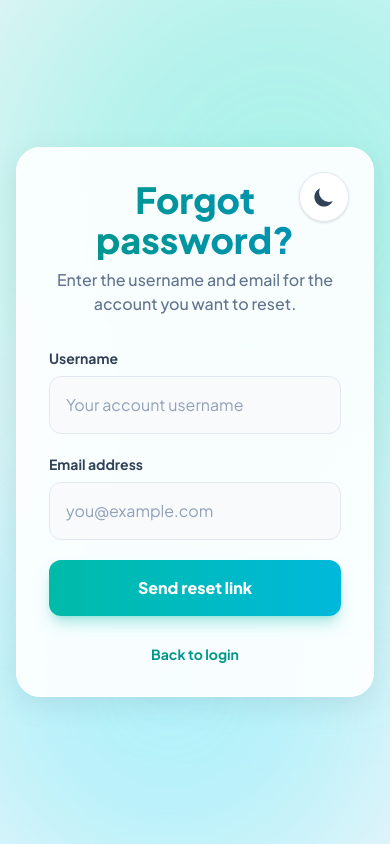
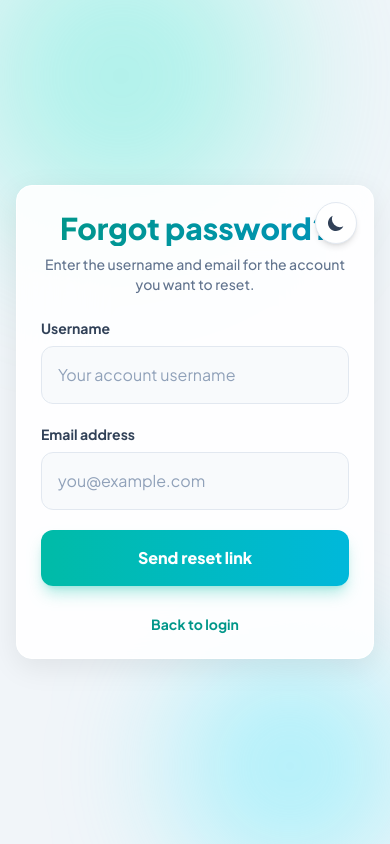
Before and after one commit to gayanviduranga95/smartquiz-frontend, a React (Vite) app: page /forgot-password in a window 390 px wide. Built offline with nearby package versions, Linux system fonts and the light colour scheme; no server answers.

Commit message:
Optimize responsive design for mobile, tablet, and desktop across auth and dashboard pages

```diff
--- a/src/components/AuthLayout.jsx
+++ b/src/components/AuthLayout.jsx
@@ -7,16 +7,16 @@ export function AuthShell({ title, subtitle, children, isDarkMode = false, maxWi
   const titleGradient = isDarkMode ? 'from-teal-400 to-cyan-400' : 'from-teal-600 to-cyan-600';
 
   return (
-    <main className={`min-h-screen flex items-center justify-center p-4 relative overflow-hidden transition-colors duration-500 ${themeBg}`}>
-      {/* Background Glows */}
-      <div className={`absolute top-[-15%] left-[-10%] w-[40rem] h-[40rem] rounded-full blur-[120px] pointer-events-none transition-colors duration-1000 ${isDarkMode ? 'bg-teal-600/20' : 'bg-teal-300/40'}`} />
-      <div className={`absolute bottom-[-10%] right-[-5%] w-[30rem] h-[30rem] rounded-full blur-[100px] pointer-events-none transition-colors duration-1000 ${isDarkMode ? 'bg-cyan-600/10' : 'bg-cyan-300/40'}`} />
+    <main className={`min-h-screen flex items-center justify-center p-4 sm:p-6 lg:p-8 relative overflow-x-hidden transition-colors duration-500 ${themeBg}`}>
+      {/* Background Glows - Smaller on mobile */}
+      <div className={`absolute top-[-10%] left-[-10%] w-[20rem] sm:w-[40rem] h-[20rem] sm:h-[40rem] rounded-full blur-[80px] sm:blur-[120px] pointer-events-none transition-colors duration-1000 ${isDarkMode ? 'bg-teal-600/20' : 'bg-teal-300/40'}`} />
+      <div className={`absolute bottom-[-5%] right-[-5%] w-[15rem] sm:w-[30rem] h-[15rem] sm:h-[30rem] rounded-full blur-[60px] sm:blur-[100px] pointer-events-none transition-colors duration-1000 ${isDarkMode ? 'bg-cyan-600/10' : 'bg-cyan-300/40'}`} />
 
-      <section className={`backdrop-blur-2xl p-8 sm:p-10 rounded-3xl w-full ${maxWidth} border z-10 relative transition-all duration-500 ${cardBg}`}>
-        <h1 className={`text-4xl font-black text-center text-transparent bg-clip-text bg-gradient-to-r mb-2 ${titleGradient}`}>
+      <section className={`backdrop-blur-2xl p-6 sm:p-10 rounded-2xl sm:rounded-3xl w-full ${maxWidth} border z-10 relative transition-all duration-500 ${cardBg} my-8`}>
+        <h1 className={`text-3xl sm:text-4xl font-black text-center text-transparent bg-clip-text bg-gradient-to-r mb-2 ${titleGradient}`}>
           {title}
         </h1>
-        <p className={`text-center mb-8 font-medium ${textSecondary}`}>{subtitle}</p>
+        <p className={`text-center mb-6 sm:mb-8 text-sm sm:text-base font-medium ${textSecondary}`}>{subtitle}</p>
         {children}
       </section>
     </main>
@@ -45,13 +45,13 @@ export function ThemeToggle({ isDarkMode, toggleTheme }) {
   return (
     <button
       onClick={toggleTheme}
-      className={`absolute top-6 right-6 p-3 rounded-full backdrop-blur-md border transition-all z-20 ${isDarkMode ? 'bg-white/10 border-white/20 hover:bg-white/20 text-yellow-300' : 'bg-white border-slate-200 hover:bg-slate-50 text-slate-700 shadow-sm'}`}
+      className={`fixed top-4 right-4 sm:top-6 sm:right-6 p-2.5 sm:p-3 rounded-full backdrop-blur-md border transition-all z-50 ${isDarkMode ? 'bg-white/10 border-white/20 hover:bg-white/20 text-yellow-300' : 'bg-white border-slate-200 hover:bg-slate-50 text-slate-700 shadow-md'}`}
       title="Toggle Theme"
     >
       {isDarkMode ? (
-        <svg className="w-6 h-6" fill="currentColor" viewBox="0 0 20 20"><path d="M10 2a1 1 0 011 1v1a1 1 0 11-2 0V3a1 1 0 011-1zm4 8a4 4 0 11-8 0 4 4 0 018 0zm-.464 4.95l.707.707a1 1 0 001.414-1.414l-.707-.707a1 1 0 00-1.414 1.414zm2.12-10.607a1 1 0 010 1.414l-.706.707a1 1 0 11-1.414-1.414l.707-.707a1 1 0 011.414 0zM17 11a1 1 0 100-2h-1a1 1 0 100 2h1zm-7 4a1 1 0 011 1v1a1 1 0 11-2 0v-1a1 1 0 011-1zM5.05 6.464A1 1 0 106.465 5.05l-.708-.707a1 1 0 00-1.414 1.414l.707.707zm1.414 8.486l-.707.707a1 1 0 01-1.414-1.414l.707-.707a1 1 0 011.414 1.414zM4 11a1 1 0 100-2H3a1 1 0 000 2h1z"/></svg>
+        <svg className="w-5 h-5 sm:w-6 sm:h-6" fill="currentColor" viewBox="0 0 20 20"><path d="M10 2a1 1 0 011 1v1a1 1 0 11-2 0V3a1 1 0 011-1zm4 8a4 4 0 11-8 0 4 4 0 018 0zm-.464 4.95l.707.707a1 1 0 001.414-1.414l-.707-.707a1 1 0 00-1.414 1.414zm2.12-10.607a1 1 0 010 1.414l-.706.707a1 1 0 11-1.414-1.414l.707-.707a1 1 0 011.414 0zM17 11a1 1 0 100-2h-1a1 1 0 100 2h1zm-7 4a1 1 0 011 1v1a1 1 0 11-2 0v-1a1 1 0 011-1zM5.05 6.464A1 1 0 106.465 5.05l-.708-.707a1 1 0 00-1.414 1.414l.707.707zm1.414 8.486l-.707.707a1 1 0 01-1.414-1.414l.707-.707a1 1 0 011.414 1.414zM4 11a1 1 0 100-2H3a1 1 0 000 2h1z"/></svg>
       ) : (
-        <svg className="w-6 h-6" fill="currentColor" viewBox="0 0 20 20"><path d="M17.293 13.293A8 8 0 016.707 2.707a8.001 8.001 0 1010.586 10.586z"/></svg>
+        <svg className="w-5 h-5 sm:w-6 sm:h-6" fill="currentColor" viewBox="0 0 20 20"><path d="M17.293 13.293A8 8 0 016.707 2.707a8.001 8.001 0 1010.586 10.586z"/></svg>
       )}
     </button>
   );
--- a/src/pages/Login.jsx
+++ b/src/pages/Login.jsx
@@ -180,7 +180,7 @@ export default function Login() {
         {/* --- ONLY SHOW ROLE TOGGLE DURING REGISTRATION --- */}
         {!isLogin && (
           <div className="animate-in fade-in slide-in-from-top-2 duration-300">
-            <div className={`flex p-1 rounded-xl mb-6 border transition-colors ${toggleBg}`}>
+            <div className={`flex flex-col sm:flex-row p-1 rounded-xl mb-6 border transition-colors ${toggleBg}`}>
               <button
                 type="button"
                 onClick={() => setRole('student')}
--- a/src/pages/StudentDashboard.jsx
+++ b/src/pages/StudentDashboard.jsx
@@ -682,7 +682,7 @@ export default function StudentDashboard() {
         ) : (
           <div className="max-w-7xl mx-auto">
             {/* DASHBOARD HERO SECTION */}
-            <div className={`rounded-3xl p-8 md:p-12 mb-12 border relative overflow-hidden ${isDarkMode ? 'bg-gradient-to-br from-teal-900/30 via-cyan-900/20 to-slate-900/40 border-teal-500/20 shadow-[0_0_50px_rgba(20,184,166,0.15)]' : 'bg-gradient-to-br from-teal-50 via-cyan-50 to-white border-teal-200 shadow-2xl'}`}>
+            <div className={`rounded-2xl sm:rounded-3xl p-6 sm:p-8 md:p-12 mb-12 border relative overflow-hidden ${isDarkMode ? 'bg-gradient-to-br from-teal-900/30 via-cyan-900/20 to-slate-900/40 border-teal-500/20 shadow-[0_0_50px_rgba(20,184,166,0.15)]' : 'bg-gradient-to-br from-teal-50 via-cyan-50 to-white border-teal-200 shadow-2xl'}`}>
               {/* Background Shine Effect */}
               <div className="glass-shine absolute inset-0 rounded-3xl pointer-events-none"></div>
 
@@ -787,7 +787,7 @@ export default function StudentDashboard() {
                     <p className={`text-sm ${textSecondary}} mt-2`}>Check back later for available courses</p>
                   </div>
                 ) : (
-                  <div className="grid grid-cols-1 lg:grid-cols-2 xl:grid-cols-3 gap-6">
+                  <div className="grid grid-cols-1 md:grid-cols-2 lg:grid-cols-3 gap-6">
                     {teachers.map(teacher => (
                       <div key={teacher._id} onMouseEnter={() => setHoveredCard(teacher._id)} onMouseLeave={() => setHoveredCard(null)} className={`p-6 rounded-2xl border transition-all duration-300 overflow-hidden group ${isDarkMode ? 'bg-white/5 border-white/10 hover:border-teal-500/50 hover:bg-white/8 hover:shadow-[0_0_30px_rgba(20,184,166,0.15)]' : 'bg-white border-slate-200 hover:border-teal-400 hover:shadow-2xl hover:bg-white'}`}>
                         {/* Card Shine Effect */}
--- a/src/pages/TeacherDashboard.jsx
+++ b/src/pages/TeacherDashboard.jsx
@@ -581,7 +581,7 @@ export default function TeacherDashboard() {
             <div className="space-y-6 animate-in fade-in duration-300">
 
               {/* DASHBOARD HERO SECTION */}
-              <div className={`rounded-3xl p-8 md:p-12 mb-8 border relative overflow-hidden ${isDarkMode ? 'bg-gradient-to-br from-teal-900/30 via-cyan-900/20 to-slate-900/40 border-teal-500/20 shadow-[0_0_50px_rgba(20,184,166,0.15)]' : 'bg-gradient-to-br from-teal-50 via-cyan-50 to-white border-teal-200 shadow-2xl'}`}>
+              <div className={`rounded-2xl sm:rounded-3xl p-6 sm:p-8 md:p-12 mb-8 border relative overflow-hidden ${isDarkMode ? 'bg-gradient-to-br from-teal-900/30 via-cyan-900/20 to-slate-900/40 border-teal-500/20 shadow-[0_0_50px_rgba(20,184,166,0.15)]' : 'bg-gradient-to-br from-teal-50 via-cyan-50 to-white border-teal-200 shadow-2xl'}`}>
                 {/* Background Shine Effect */}
                 <div className="glass-shine absolute inset-0 rounded-3xl pointer-events-none"></div>
 
@@ -597,7 +597,7 @@ export default function TeacherDashboard() {
                   </div>
 
                   {/* Analytics Grid inside Hero */}
-                  <div className="grid grid-cols-1 md:grid-cols-5 gap-4">
+                  <div className="grid grid-cols-1 sm:grid-cols-2 lg:grid-cols-5 gap-4">
                     {[
                       { label: 'Total Quizzes', value: analytics.totalQuizzes, icon: '📚', highlightClass: isDarkMode ? 'hover:border-teal-500/50 hover:bg-teal-500/10' : 'hover:border-teal-400 hover:bg-white/80' },
                       { label: 'Students', value: analytics.totalStudents, icon: '👨‍🎓', highlightClass: isDarkMode ? 'hover:border-cyan-500/50 hover:bg-cyan-500/10' : 'hover:border-cyan-400 hover:bg-white/80' },
@@ -605,7 +605,7 @@ export default function TeacherDashboard() {
                       { label: 'Avg Score', value: `${analytics.averageScore}%`, icon: '⭐', highlightClass: isDarkMode ? 'hover:border-amber-500/50 hover:bg-amber-500/10' : 'hover:border-amber-400 hover:bg-white/80' },
                       { label: 'Pending', value: analytics.pendingRequests, icon: '🔔', highlightClass: analytics.pendingRequests > 0 ? (isDarkMode ? 'border-red-500/50 bg-red-500/10' : 'border-red-400 bg-red-50') : (isDarkMode ? 'hover:border-slate-500/50 hover:bg-slate-500/10' : 'hover:border-slate-400 hover:bg-white/80'), highlightText: analytics.pendingRequests > 0 }
                     ].map((stat, idx) => (
-                      <div key={idx} className={`p-6 rounded-2xl border transition-all duration-300 group cursor-pointer ${isDarkMode ? 'bg-white/8 border-white/15' : 'bg-white/60 border-white/80'} ${stat.highlightClass}`}>
+                      <div key={idx} className={`p-6 rounded-2xl border transition-all duration-300 group cursor-pointer ${isDarkMode ? 'bg-white/8 border-white/15' : 'bg-white/60 border-white/80'} ${stat.highlightClass} ${idx === 4 ? 'sm:col-span-2 lg:col-span-1' : ''}`}>
                         <div className="flex items-center justify-between mb-3">
                           <p className={`text-xs font-bold uppercase tracking-widest ${stat.highlightText ? 'text-red-500' : (isDarkMode ? 'text-slate-300/70' : 'text-slate-600')}`}>{stat.label}</p>
                           <span className="text-2xl group-hover:animate-float">{stat.icon}</span>
```
